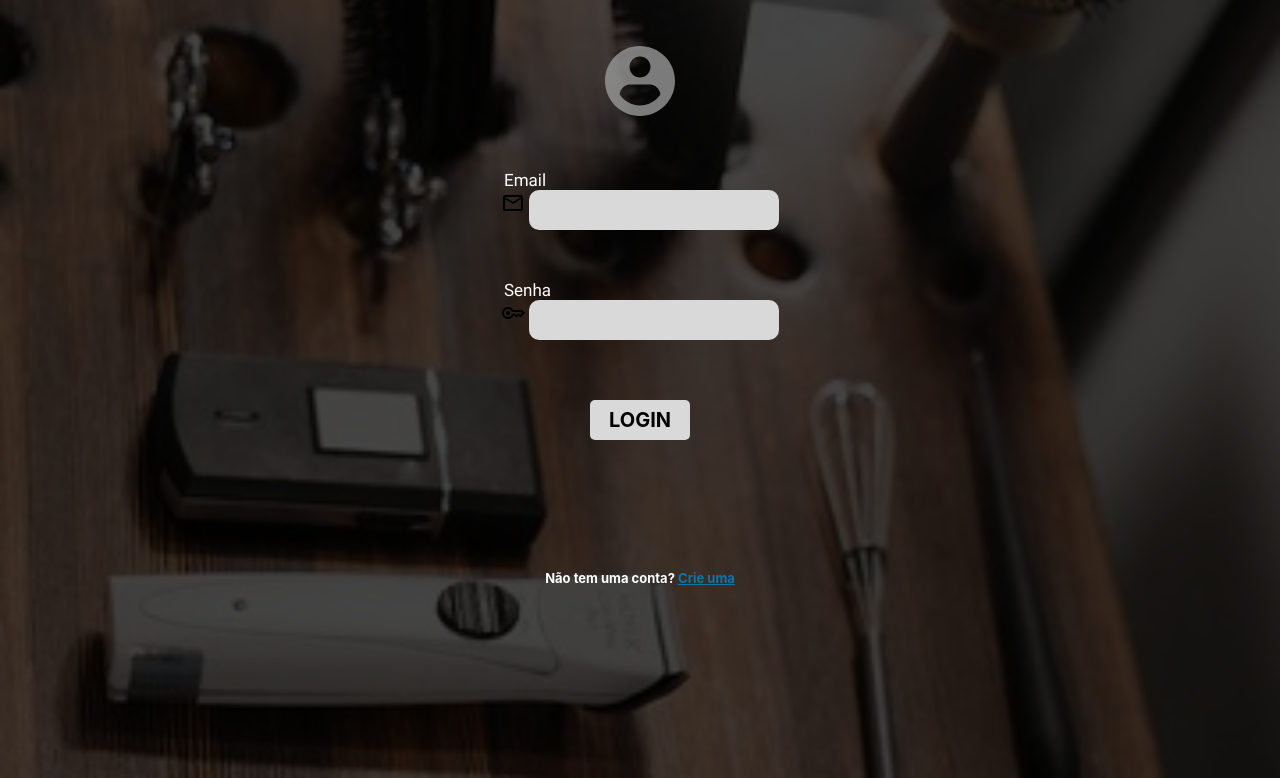
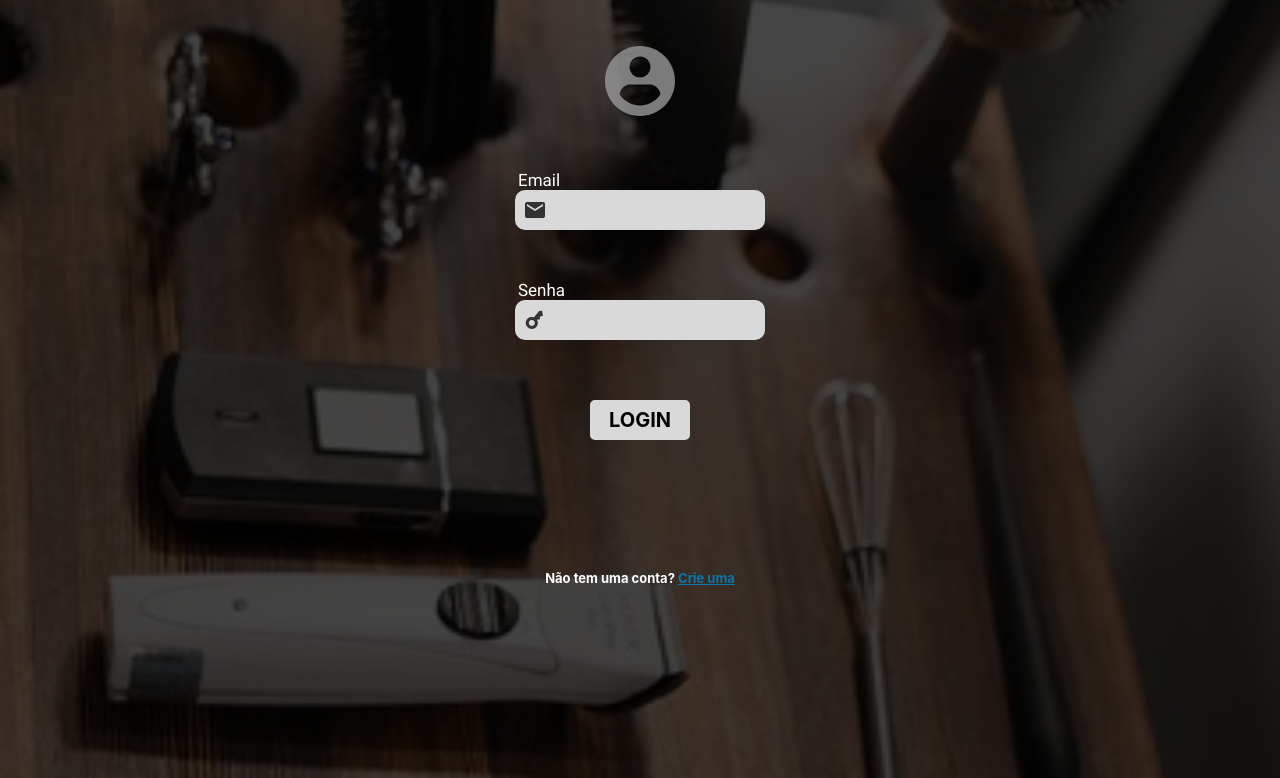
Before and after one commit to CaioWelterBogo/Barbearia_prototipo, a plain HTML site: page index.html in a window 1280 px wide. Shown: the part 118-896 px from the top of the page. Drawn offline with nearby package versions, Linux system fonts and the light colour scheme; a web font is replaced by a local one.

Commit message:
Add files via upload

```diff
--- a/style.css
+++ b/style.css
@@ -7,6 +7,14 @@
 @font-face {
     font-family: 'Inter';
     src: url(Fontes/Inter/Inter-VariableFont_slnt\,wght.ttf) format(truetype);
+}
+
+.material-symbols-outlined {
+    font-variation-settings:
+    'FILL' 1,
+    'wght' 400,
+    'GRAD' 0,
+    'opsz' 24
 }
 
 *{
@@ -52,21 +60,18 @@ form{
 form > div.campos{
     display: block;
 }
-form > div > i#mail{
+form > div > span#mail{
     color: #333333;
     position: absolute;
     top: 10.5%;
     margin-left: 8px;
-    font-size: 22px;
-
 }
-form > div > i#key{
+form > div > span#key{
     color: #333333;
     position: absolute;
     top: 50.8%;
     margin-left: 8px;
     transform: rotate(-50deg);
-    font-size: 25px;
 }
 form > div.campos > label{
     display: block;
```
